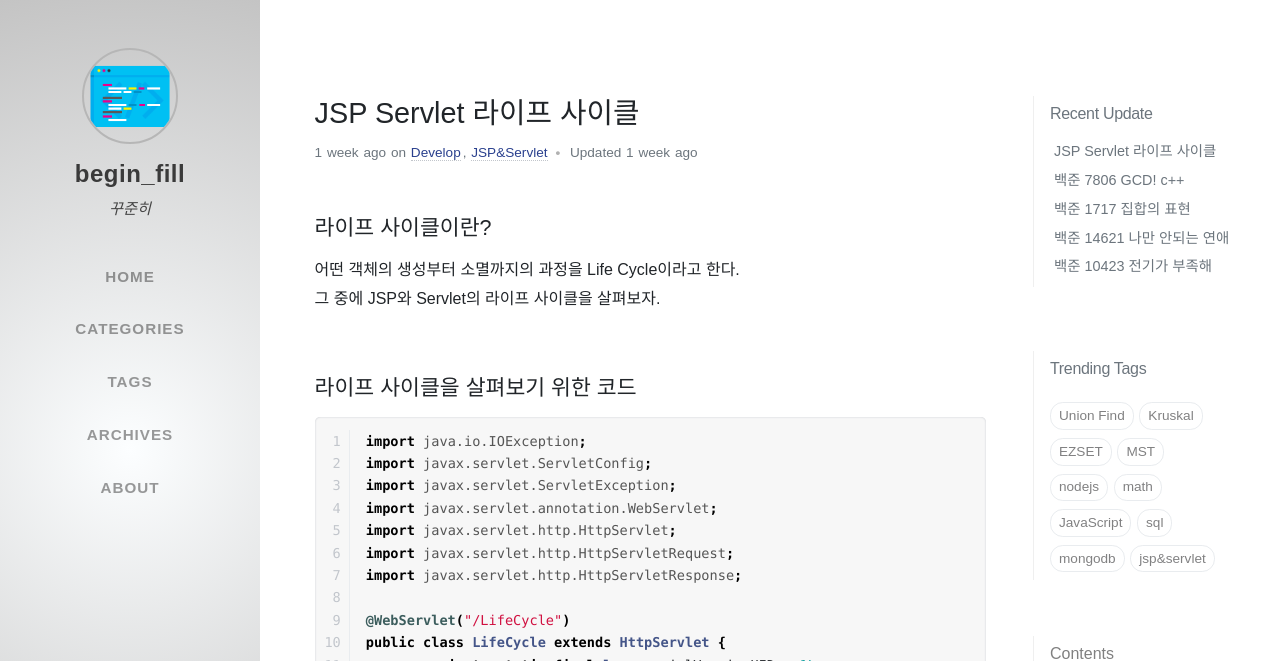
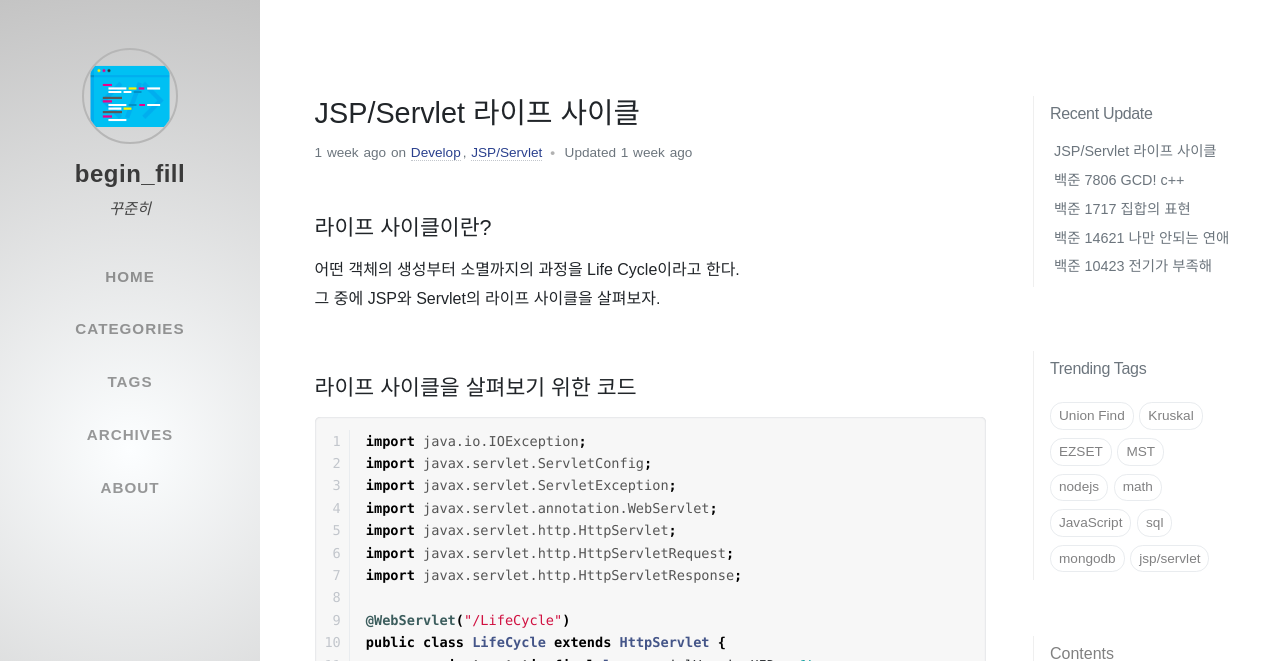
Before and after one commit to ip99202/ip99202.github.io, a Jekyll site: the page built from _posts/2020-08-10-JSP-Servlet-라이프-사이클.md, in a window 1280 px wide and 900 px high. Shown: the top 661 px of the window. Built offline with Jekyll 4.4.1, drawn with Linux system fonts in a browser that asks for light colours; nearby versions of some CDN libraries; some web fonts are replaced; comment, search, counter and statistics services are not loaded; some of the changed text lies outside the part shown.

Commit message:
Fix name

```diff
--- a/_posts/2020-08-10-JSP-Servlet-라이프-사이클.md
+++ b/_posts/2020-08-10-JSP-Servlet-라이프-사이클.md
@@ -1,8 +1,8 @@
 ---
-title: JSP Servlet 라이프 사이클
+title: JSP/Servlet 라이프 사이클
 date: 2020-08-10 17:00:00 +0800
-categories: [Develop, JSP&Servlet]
-tags: [jsp&servlet]
+categories: [Develop, JSP/Servlet]
+tags: [jsp/servlet]
 seo:
   date_modified: 2020-08-10 18:43:58 +0900
 ---
```
Also changed, not shown: _posts/2020-08-10-JSP-Servlet-Request,-Response-객체.md (+3 -3 lines).
